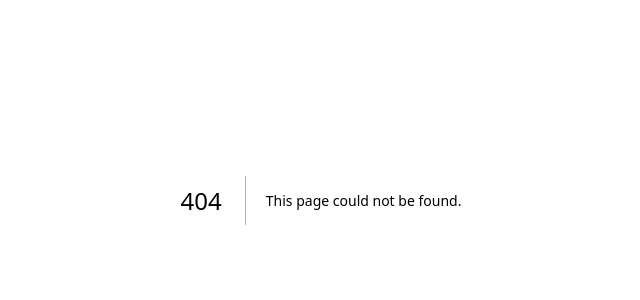
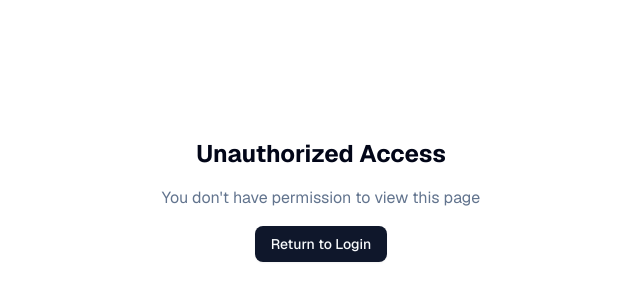
Before and after one commit to corelabsglobal/membership-dashboard, a Next.js app: page /unauthorized in a window 1280 px wide. Before the commit this address had no page. Shown: the part 200-500 px from the top of the page, without its empty margins (319-959 px from the left). Built offline with nearby package versions, Linux system fonts and the light colour scheme.

Commit message:
Unauthorized Page

```diff
--- /dev/null
+++ b/src/app/unauthorized/page.jsx
@@ -0,0 +1,18 @@
+import Link from 'next/link'
+import { Button } from '@/components/ui/button'
+
+export default function UnauthorizedPage() {
+  return (
+    <div className="flex min-h-screen flex-col items-center justify-center p-4">
+      <div className="space-y-4 text-center">
+        <h1 className="text-2xl font-bold">Unauthorized Access</h1>
+        <p className="text-muted-foreground">
+          You don't have permission to view this page
+        </p>
+        <Button asChild>
+          <Link href="/login">Return to Login</Link>
+        </Button>
+      </div>
+    </div>
+  )
+}
```
